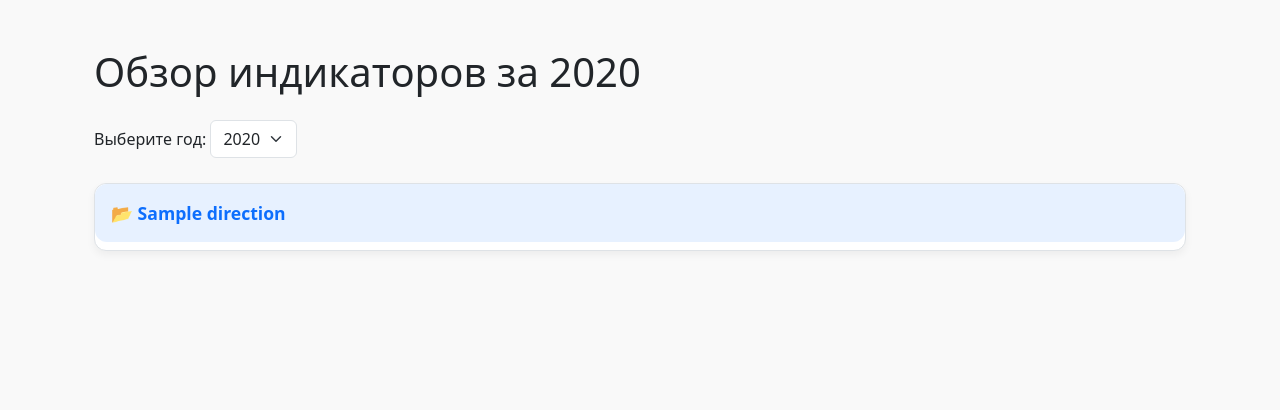
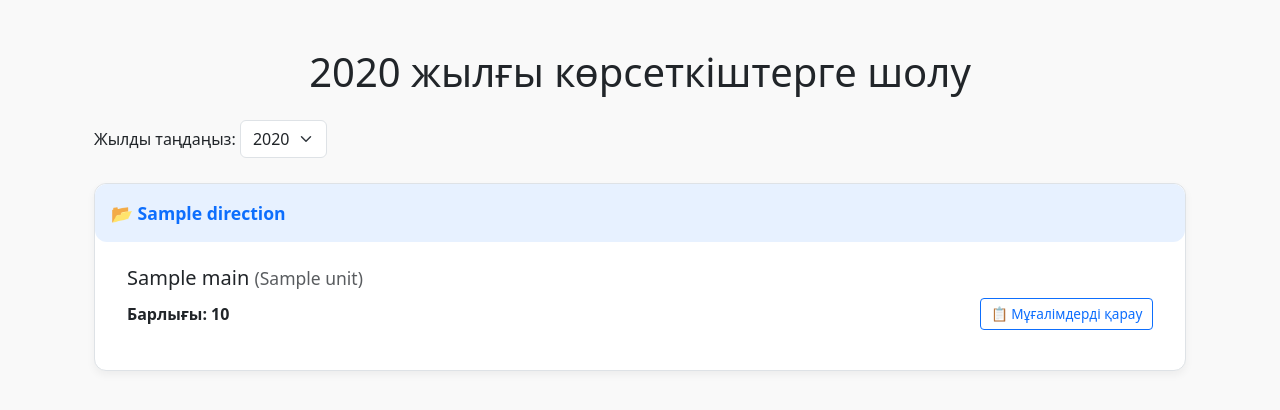
Before and after one commit to serzhan29/Indicativ, a Django app: template main/templates/main/view/report.html in a window 1280 px wide. Shown: the part 96-506 px from the top of the page. Run offline with Django 4.2, Linux system fonts and the light colour scheme; tables that the repository leaves empty hold one stand-in row (values such as "Sample post"); the template is opened without the code that fills it: values that come from a table or form of the project are taken from there, most other values are stand-ins (such as "Sample title", 1, 10 or a date in 2020).

Commit message:
Перевод на казахский и небольшое изменения отображения

```diff
--- a/main/templates/main/view/report.html
+++ b/main/templates/main/view/report.html
@@ -39,14 +39,24 @@
         font-size: 0.85rem;
         padding: 0.3rem 0.6rem;
     }
+
+    .modal-content {
+        position: relative;
+        display: flex;
+        flex-direction: column;
+        width: 106%;
+        pointer-events: auto;
+        background-clip: padding-box;
+        outline: 0;
+    }
 </style>
 
 <div class="container py-4">
-    <h1 class="mb-4">Обзор индикаторов за {{ selected_year.year }}</h1>
+    <h1 class="mb-4" style="text-align: center">{{ selected_year.year }} жылғы көрсеткіштерге шолу</h1>
 
     <!-- Форма выбора года -->
     <form method="get" class="mb-4">
-        <label for="year" class="form-label">Выберите год:</label>
+        <label for="year" class="form-label">Жылды таңдаңыз:</label>
         <select name="year" id="year" class="form-select w-auto d-inline" onchange="this.form.submit()">
             {% for year in years %}
                 <option value="{{ year.id }}" {% if year == selected_year %}selected{% endif %}>{{ year.year }}</option>
@@ -61,24 +71,25 @@
                 📂 {{ direction.name }}
             </button>
 
-            <div id="direction-{{ forloop.counter }}" class="collapse px-3 pb-3">
+            <div id="direction-{{ forloop.counter }}" class="collapse show px-3 pb-3">
+            {% if direction.main_indicators %}
                 {% for main in direction.main_indicators %}
                     <div class="indicator-card">
                         <h5 class="mb-2">{{ main.name }} <small class="text-muted">({{ main.unit }})</small></h5>
 
                         {% if main.has_sub_indicators %}
-                            <p class="text-end text-primary"><strong>Итого по подиндикаторам:</strong> {{ main.sub_total_sum }}</p>
+                            <p class="text-end text-primary"><strong>Индикаторлар бойынша жиыны: {{ main.sub_total_sum }}</strong></p>
 
                             {% for sub in main.sub_indicators %}
                                 <div class="ms-3 mb-2">
                                     <div class="d-flex justify-content-between align-items-center">
                                         <span><strong>{{ sub.name }}</strong> ({{ sub.unit }}) </span>
-                                        <span><strong>Итого:</strong> {{ sub.total }}</span>
+                                        <span>Барлығы: <strong>{{ sub.total }}</strong></span>
                                     </div>
                                     <button class="btn btn-outline-primary btn-sm btn-sm-custom mt-1"
                                             data-bs-toggle="modal"
                                             data-bs-target="#modal-sub-{{ forloop.parentloop.counter }}-{{ forloop.counter }}">
-                                        📋 Посмотреть учителей
+                                        📋 Мұғалімдерді қарау
                                     </button>
 
                                     <!-- Модальное окно для подиндикатора -->
@@ -86,17 +97,20 @@
                                       <div class="modal-dialog modal-dialog-scrollable">
                                         <div class="modal-content">
                                           <div class="modal-header">
-                                            <h5 class="modal-title">{{ sub.name }} — Детали</h5>
+                                            <h5 class="modal-title">{{ sub.name }}</h5>
                                             <button type="button" class="btn-close" data-bs-dismiss="modal"></button>
+                                          </div>
+                                          <div class="modal-header">
+                                              <h6 class="modal-title">Барлығы: <strong>{{ sub.total }}</strong></h6>
                                           </div>
                                           <div class="modal-body">
                                             <!-- Кнопка сортировки -->
                                             <div class="mb-3">
                                               <button class="btn btn-outline-primary" id="sort-name-{{ forloop.parentloop.counter }}-{{ forloop.counter }}" onclick="sortListByName({{ forloop.parentloop.counter }}, {{ forloop.counter }})">
-                                                Сортировать по имени
+                                                Аты бойынша сұрыптау 🔤
                                               </button>
                                               <button class="btn btn-outline-primary" id="sort-value-{{ forloop.parentloop.counter }}-{{ forloop.counter }}" onclick="sortListByValue({{ forloop.parentloop.counter }}, {{ forloop.counter }})">
-                                                Сортировать по значению
+                                                Мәні бойынша сұрыптау 🔢
                                               </button>
                                             </div>
 
@@ -109,7 +123,6 @@
                                                 {% endfor %}
                                             </ul>
                                             <hr>
-                                            <p><strong>Итого:</strong> {{ sub.total }}</p>
                                           </div>
                                         </div>
                                       </div>
@@ -119,11 +132,11 @@
 
                         {% else %}
                             <div class="d-flex justify-content-between align-items-center mb-2">
-                                <span><strong>Итого:</strong> {{ main.total }}</span>
+                                <span><strong>Барлығы: {{ main.total }}</strong> </span>
                                 <button class="btn btn-outline-primary btn-sm btn-sm-custom"
                                         data-bs-toggle="modal"
                                         data-bs-target="#modal-main-{{ forloop.counter }}">
-                                    📋 Посмотреть учителей
+                                    📋 Мұғалімдерді қарау
                                 </button>
                             </div>
 
@@ -132,17 +145,20 @@
                               <div class="modal-dialog modal-dialog-scrollable">
                                 <div class="modal-content">
                                   <div class="modal-header">
-                                    <h5 class="modal-title">{{ main.name }} — Детали</h5>
+                                    <h5 class="modal-title">{{ main.name }}</h5>
                                     <button type="button" class="btn-close" data-bs-dismiss="modal"></button>
+                                  </div>
+                                  <div class="modal-header">
+                                      <h6 class="modal-title">Барлығы: {{ main.total }}</h6>
                                   </div>
                                   <div class="modal-body">
                                     <!-- Кнопка сортировки -->
                                     <div class="mb-3">
                                       <button class="btn btn-outline-primary" id="sort-name-main-{{ forloop.counter }}" onclick="sortListByNameMain({{ forloop.counter }})">
-                                          Сортировать по имени
+                                          Аты бойынша сұрыптау 🔤
                                       </button>
                                       <button class="btn btn-outline-primary" id="sort-value-main-{{ forloop.counter }}" onclick="sortListByValueMain({{ forloop.counter }})">
-                                          Сортировать по значению
+                                          Мәні бойынша сұрыптау 🔢
                                       </button>
                                     </div>
 
@@ -155,7 +171,6 @@
                                         {% endfor %}
                                     </ul>
                                     <hr>
-                                    <p><strong>Итого:</strong> {{ main.total }}</p>
                                   </div>
                                 </div>
                               </div>
@@ -165,6 +180,9 @@
                     </div>
                 {% endfor %}
             </div>
+        {% else %}
+            <div class="text-muted px-2 py-2">Әзірге ештеңе қосылмаған</div>
+        {% endif %}
         </div>
     {% endfor %}
 </div>
```
